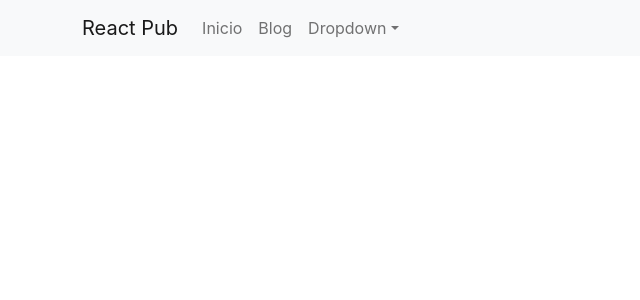
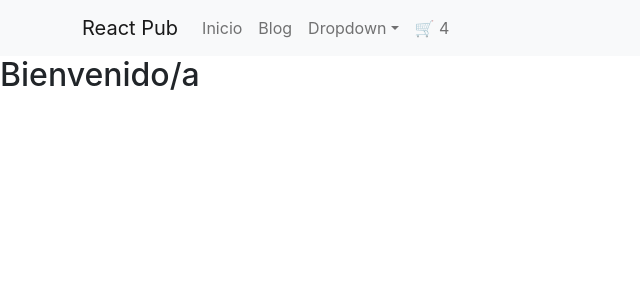
Before and after one commit to juancruzmarzetti/miLanding, a React (Create React App) app: page / in a window 1280 px wide. Shown: the top 300 px of the page, without its empty margins (0-640 px from the left). Built offline with nearby package versions, Linux system fonts and the light colour scheme.

Commit message:
miLanding-MarzettiFalcone

```diff
--- a/src/App.js
+++ b/src/App.js
@@ -1,8 +1,14 @@
 import './App.css';
+import ItemListContainer from './components/ItemListContainer';
 import NavBarr from './components/NavBar';
 
 export default function App() {
+
+  let text = "Bienvenido/a";
   return (
+    <>
       <NavBarr/>
+      <ItemListContainer mostraElTextoPorfavor={text} />
+    </>
   );
 }
--- /dev/null
+++ b/src/components/CartWidget/index.jsx
@@ -0,0 +1,10 @@
+import React from "react";
+
+export default function CartWidget(){
+
+    return(
+        <>
+            <div>🛒 4</div>
+        </>
+    );
+}
--- /dev/null
+++ b/src/components/ItemListContainer/index.jsx
@@ -0,0 +1,10 @@
+import React, { useEffect } from "react";
+
+export default function ItemListContainer(props){
+
+    return(
+        <>
+        <h2>{props.mostraElTextoPorfavor}</h2>
+        </>
+    );
+}
--- a/src/components/NavBar/index.jsx
+++ b/src/components/NavBar/index.jsx
@@ -1,5 +1,6 @@
 import React from "react";
 import { Container, Navbar, Nav, NavDropdown } from "react-bootstrap";
+import CartWidget from "../CartWidget";
 
 export default function NavBarr(){
 
@@ -20,6 +21,7 @@ export default function NavBarr(){
                                 <NavDropdown.Divider />
                                 <NavDropdown.Item href="#action/3.4">WhatsApp</NavDropdown.Item>
                             </NavDropdown>
+                            <Nav.Link><CartWidget/></Nav.Link>
                         </Nav>
                     </Navbar.Collapse>
                 </Container>
```
